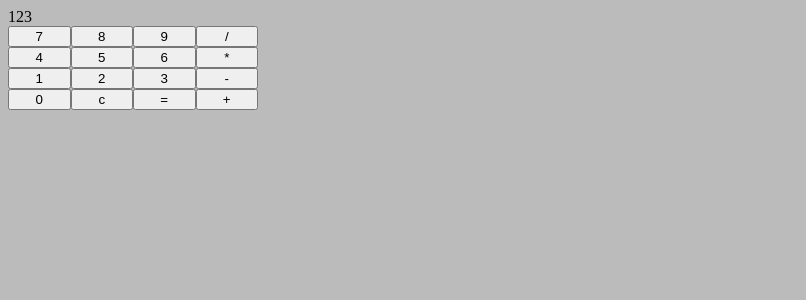
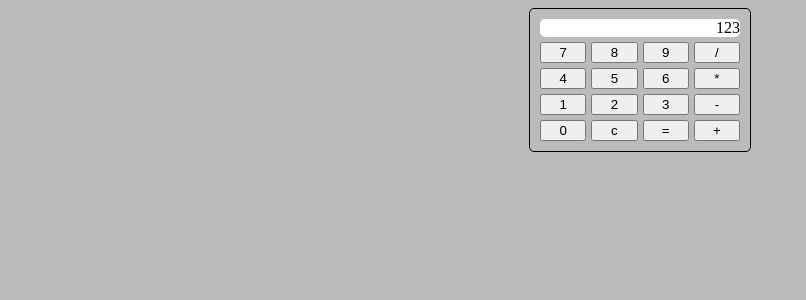
Before and after one commit to hampusvh/react-calculator, a React (Vite) app in the folder react-calculator/: page / in a window 1280 px wide. Shown: the top 300 px of the page, without its empty margins (0-806 px from the left). Built offline with nearby package versions, Linux system fonts and the light colour scheme.

Commit message:
general styling and layout of elements

```diff
--- a/react-calculator/src/App.css
+++ b/react-calculator/src/App.css
@@ -3,10 +3,28 @@ body {
 }
 
 .calculator {
-  width: 250px;
+  display: flex;
+  flex-direction: column;
+  align-items: center;
+  justify-content: center;
+  width: 200px;
+  margin: auto;
+  border: 1px solid black;
+  padding: 10px;
+  border-radius: 5px;
+}
+
+.display {
+  background-color: white;
+  width: 100%;
+  border-radius: 5px;
+  text-align: right;
 }
 
 .button-grid {
+  margin-top: 5px;
   display: grid;
+  width: 100%;
   grid-template-columns: repeat(4, 1fr);
+  gap: 5px;
 }
--- a/react-calculator/src/components/Button.jsx
+++ b/react-calculator/src/components/Button.jsx
@@ -1,3 +1,5 @@
+import "../App.css";
+
 function Button({ value }) {
   return <button>{value}</button>;
 }
--- a/react-calculator/src/components/Display.jsx
+++ b/react-calculator/src/components/Display.jsx
@@ -1,3 +1,5 @@
+import "../App.css";
+
 function Display() {
   return <div className="display">123</div>;
 }
```
